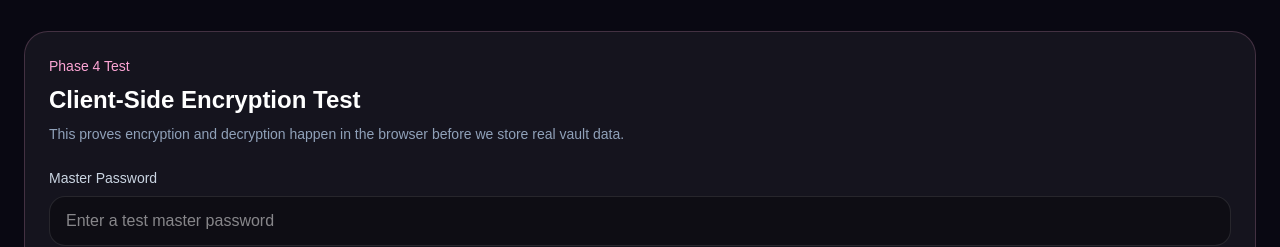
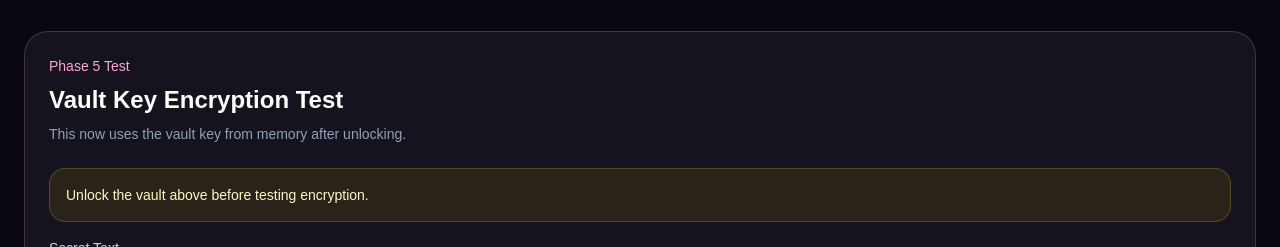
Before and after one commit to kiki-glitch/PassVault, a Next.js app: page /dashboard in a window 1280 px wide. Shown: the part 705-952 px from the top of the page. Built offline with nearby package versions, Linux system fonts and the light colour scheme; no server answers.

Commit message:
Update Encryption Test to Use Vault Key

```diff
--- a/src/components/dashboard/EncryptionTest.tsx
+++ b/src/components/dashboard/EncryptionTest.tsx
@@ -1,93 +1,87 @@
-"use client"
+"use client";
 
-import { useState} from "react";
-import {
-    arrayBuffertoBase64,
-    base64ToUint8Array,
-    decryptText,
-    deriveVaultKey,
-    encryptText,
-    generateSalt,
-} from "@/lib/crypto/vaultCrypto";
+import { useState } from "react";
+import { decryptText, encryptText } from "@/lib/crypto/vaultCrypto";
+import { useVault } from "@/components/vault/VaultProvider";
 
-export function EncryptionTest(){
-    const [masterPassword, setMasterPassword] = useState("");
+export function EncryptionTest() {
+  const { isUnlocked, vaultKey } = useVault();
+
   const [secretText, setSecretText] = useState("Netflix password: Demo123!");
   const [encryptedText, setEncryptedText] = useState("");
-    const[decryptedText, setDecryptedText] = useState("");
-    const [saltBase64, setSaltBase64] = useState("");
+  const [decryptedText, setDecryptedText] = useState("");
   const [ivBase64, setIvBase64] = useState("");
   const [message, setMessage] = useState("");
 
-    async function handleEncrypt(){
-        try{
-            if(!masterPassword || !secretText){
-                setMessage("Enter a master password and secret text first.");
+  async function handleEncrypt() {
+    try {
+      if (!isUnlocked || !vaultKey) {
+        setMessage("Unlock the vault first.");
         return;
       }
 
-            const salt = generateSalt();
-            const key = await deriveVaultKey(masterPassword, salt);
-            const encrypted = await encryptText(secretText, key);
+      if (!secretText) {
+        setMessage("Enter secret text first.");
+        return;
+      }
 
-            setSaltBase64(arrayBuffertoBase64(salt));
-            setIvBase64(encrypted.iv)
+      const encrypted = await encryptText(secretText, vaultKey);
+
+      setIvBase64(encrypted.iv);
       setEncryptedText(encrypted.ciphertext);
       setDecryptedText("");
-            setMessage("Encrypted successfully.The database would only store ciphertext.");
-        } catch(error){
+      setMessage("Encrypted successfully using the unlocked vault key.");
+    } catch (error) {
       console.error(error);
-            setMessage("Encyption failed. Check console.");
+      setMessage("Encryption failed. Check console.");
     }
   }
 
-    async function handleDecrypt(){
-        try{
-            if(!masterPassword || !encryptedText || !saltBase64 || !ivBase64){
+  async function handleDecrypt() {
+    try {
+      if (!isUnlocked || !vaultKey) {
+        setMessage("Unlock the vault first.");
+        return;
+      }
+
+      if (!encryptedText || !ivBase64) {
         setMessage("Encrypt something first, then try decrypting.");
         return;
       }
 
-            const salt = base64ToUint8Array(saltBase64);
-            const key = await deriveVaultKey(masterPassword, salt);
-
       const decrypted = await decryptText({
         ciphertext: encryptedText,
         iv: ivBase64,
-                key,
+        key: vaultKey,
       });
 
       setDecryptedText(decrypted);
-            setMessage("Decrypted successfully.");
-        }catch(error){
+      setMessage("Decrypted successfully using the unlocked vault key.");
+    } catch (error) {
       console.error(error);
-            setDecryptedText("")
-            setMessage("Decryption failed. W rong master password or corrupted ciphertext.")
+      setDecryptedText("");
+      setMessage("Decryption failed. Wrong key or corrupted ciphertext.");
     }
   }
 
-    return(
+  return (
     <div className="mt-8 rounded-3xl border border-pink-300/20 bg-white/5 p-6">
       <div className="mb-6">
-            <p className="text-sm text-pink-300">Phase 4 Test</p>
-            <h2 className="mt-2 text-2xl font-bold">Client-Side Encryption Test</h2>
+        <p className="text-sm text-pink-300">Phase 5 Test</p>
+        <h2 className="mt-2 text-2xl font-bold">Vault Key Encryption Test</h2>
         <p className="mt-2 text-sm text-slate-400">
-            This proves encryption and decryption happen in the browser before we
-            store real vault data.
+          This now uses the vault key from memory after unlocking.
         </p>
       </div>
 
       <div className="grid gap-4">
-            <label className="grid gap-2">
-            <span className="text-sm text-slate-300">Master Password</span>
-            <input
-                type="password"
-                value={masterPassword}
-                onChange={(event) => setMasterPassword(event.target.value)}
-                className="rounded-2xl border border-white/10 bg-black/30 px-4 py-3 text-white outline-none focus:border-pink-300"
-                placeholder="Enter a test master password"
-            />
-            </label>
+        {!isUnlocked && (
+          <div className="rounded-2xl border border-yellow-300/20 bg-yellow-500/10 p-4">
+            <p className="text-sm text-yellow-100">
+              Unlock the vault above before testing encryption.
+            </p>
+          </div>
+        )}
 
         <label className="grid gap-2">
           <span className="text-sm text-slate-300">Secret Text</span>
@@ -140,5 +134,4 @@ export function EncryptionTest(){
       </div>
     </div>
   );
-
 }
```
Lines whose indentation alone changed are shown as unchanged.
